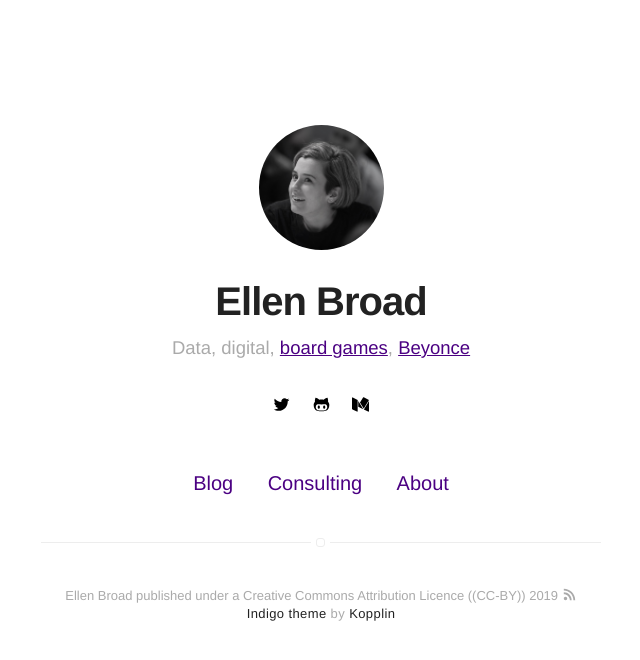
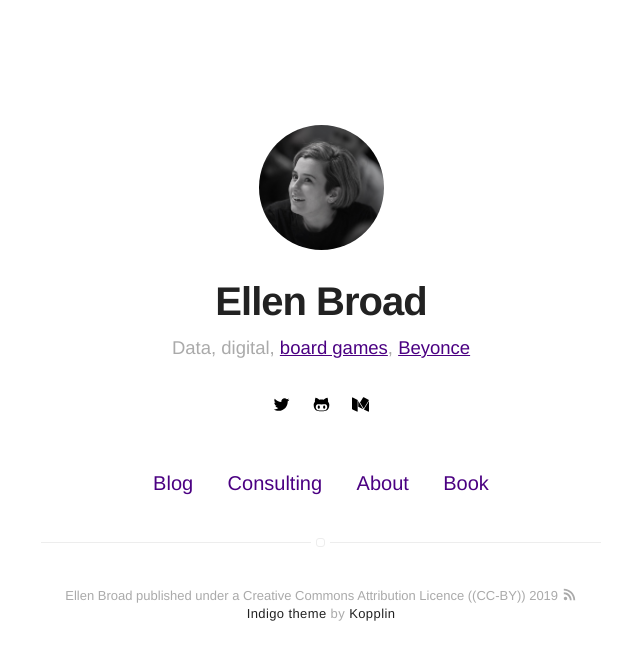
Before and after one commit to ellenbroad/ellenbroadcom, a Jekyll site: the page built from index.html, in a window 1280 px wide. Shown: the top 660 px of the page, without its empty margins (319-959 px from the left). Built offline with Jekyll 4.4.1, drawn with Linux system fonts in a browser that asks for light colours.

Commit message:
new page

```diff
--- a/_includes/nav.html
+++ b/_includes/nav.html
@@ -38,5 +38,12 @@
             {% endif %}
         {% endif %}
 
+        {% if page.title != "Book" %}
+            <li class="item">
+                <a class="link" href="{{ site.url }}/book">Book</a>
+            </li>
+        {% endif %}
+
+
     </ul>
 </nav>
```
